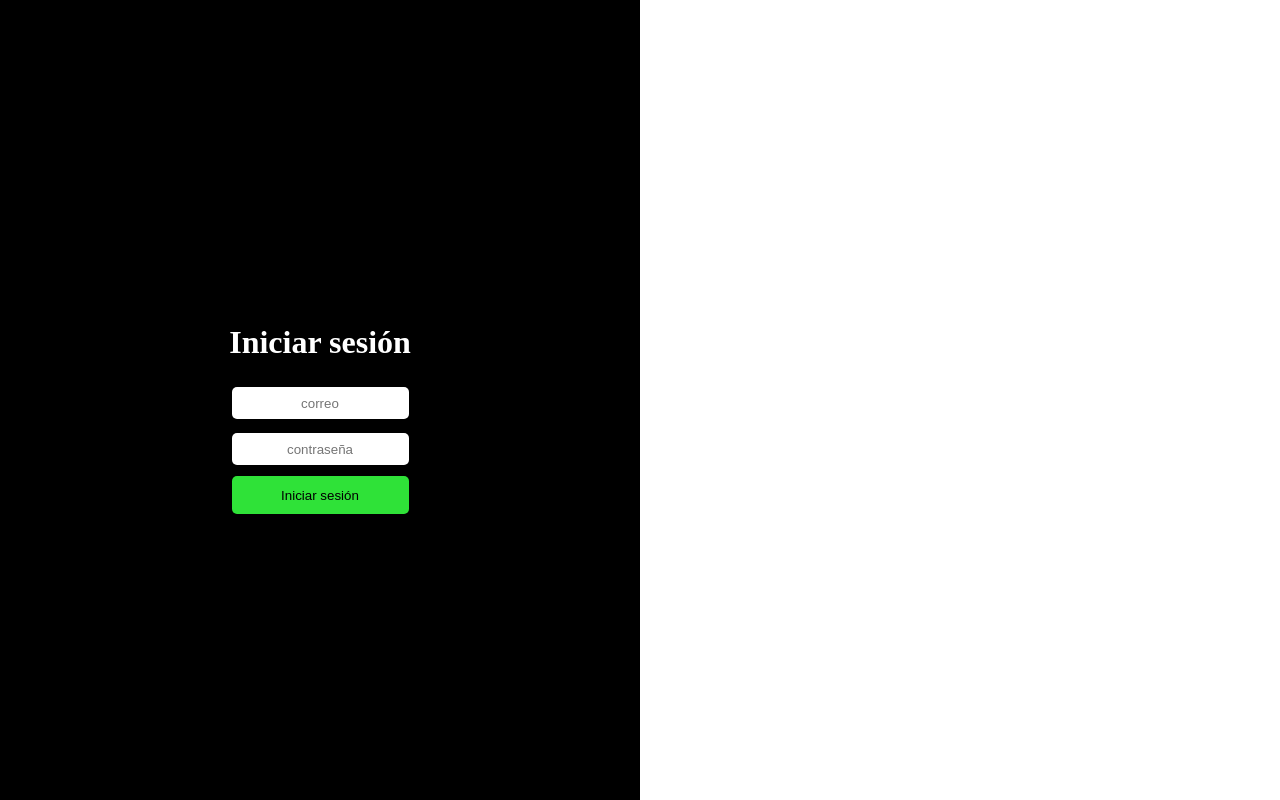
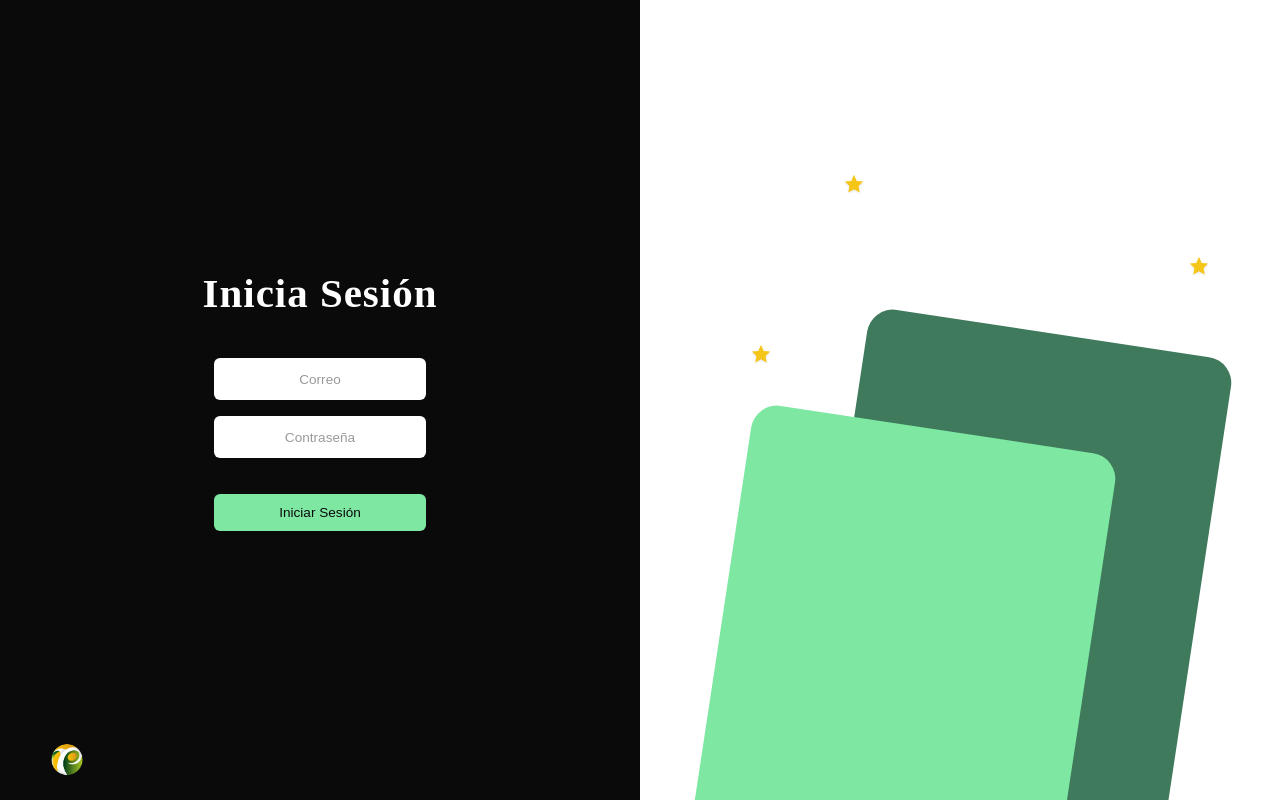
Before and after one commit to davidsc21/Pagina_contratos, a plain HTML site: page Frontend/login.html in a window 1280 px wide. Drawn offline with Linux system fonts and the light colour scheme.

Commit message:
feat: :sparkles: login page

```diff
--- a/Frontend/CSS/styles.css
+++ b/Frontend/CSS/styles.css
@@ -3,58 +3,174 @@
     margin: 0;
 }
 
-.container{
-    display: flex;
-    width: 100%;
-    height: 100vh;
+:root {
+  --bg-black: #0a0a0a;
+  --bg-white: #ffffff;
+  --green-light: #7ee8a3;
+  --green-dark: #3f7a5c;
+  --green-darker: #1f4a35;
+  --star-yellow: #f5c518;
+  --input-bg: #ffffff;
+  --input-text: #444444;
 }
 
-.login-container{
+* {
+  margin: 0;
+  padding: 0;
+  box-sizing: border-box;
+}
+
+body {
+  font-family: 'Poppins', sans-serif;
+  min-height: 100vh;
+  overflow: hidden;
+}
+
+.page {
+  display: flex;
+  min-height: 100vh;
+  width: 100%;
+}
+
+/* LEFT PANEL */
+.left-panel {
+  background-color: var(--bg-black);
   display: flex;
   flex-direction: column;
+  justify-content: center;
   align-items: center;
-    justify-content: center;
-    height: 100vh;
-    text-align: center;
-    h1{
-        color: white;
-        margin-bottom: 4%;
-    }
-    background-color:black;
+  padding: 0 8%;
+  position: relative;
   width: 50%;
 }
 
-.input-container{
-    display:grid;
-    gap: 15%;
-    width: 100%;
-    align-items: center;
-    text-align: center;
-    justify-content: center;
-    input{
-        border: none;
-        border-radius: 5px;
-        padding: 5%;
+.title {
+  font-family: 'Alfa Slab One', serif;
+  color: #ffffff;
+  font-size: clamp(1.8rem, 3.2vw, 2.6rem);
+  letter-spacing: 1px;
+  margin-bottom: 2.5rem;
+  line-height: 1.2;
   text-align: center;
 }
-    input:hover{
-        border: 2px solid #2fe238;
-        border-radius: 5px;
-        padding: 5%;
+
+.form-group {
+  margin-bottom: 1rem;
+  max-width: 340px;
+  text-align: center;
+  align-items: center;
+  display: flex;
+  flex-direction: column;
+  justify-content: center;
 }
-    input:focus{
+
+.form-group input {
+  width: 100%;
+  padding: 0.85rem 1.1rem;
+  border: none;
+  border-radius: 6px;
+  font-family: 'Poppins', sans-serif;
+  font-size: 0.85rem;
   outline: none;
-        border: 2px solid #2fe238;
+  text-align: center;
 }
-    button{
+
+.form-group input::placeholder {
+  color: #9a9a9a;
+}
+
+.form-group input::focus {
+  color: #9a9a9a;
+  border-color: #3f7a5c;
+}
+
+
+.btn-login {
+  margin-top: 1.2rem;
+  padding: 0.7rem 1.6rem;
+  background-color: var(--green-light);
+  color: #0a0a0a;
   border: none;
-        border-radius: 5px;
-        background-color: #2fe238;
-        height: 160% ;
-        margin-top: 5%;
+  width: 100%;
+  border-radius: 6px;
+  font-family: 'Poppins', sans-serif;
+  font-size: 0.85rem;
+  font-weight: 500;
+  cursor: pointer;
+  transition: filter 0.15s ease;
 }
-    button:hover{
-        background-color: #d4e068;
-        cursor: pointer;
+
+.btn-login:hover {
+  filter: brightness(0.95);
 }
+
+.logo {
+  position: absolute;
+  bottom: 24px;
+  left: 8%;
+  width: 32px;
+  height: 32px;
+  border-radius: 50%;
+  overflow: hidden;
 }
+
+.logo img {
+  width: 100%;
+  height: 100%;
+  object-fit: cover;
+}
+
+/* RIGHT PANEL */
+.right-panel {
+  background-color: var(--bg-white);
+  flex: 1;
+  position: relative;
+  overflow: hidden;
+}
+
+.card {
+  position: absolute;
+  border-radius: 26px;
+  width: 57.5%;
+  height: 160%;
+  transform-origin: top left;
+  transform: rotate(8.6deg);
+}
+
+.card-dark {
+  background-color: var(--green-dark);
+  top: 38.2%;
+  left: 36.1%;
+}
+
+.card-light {
+  background-color: var(--green-light);
+  top: 50.3%;
+  left: 17.9%;
+}
+
+.star {
+  position: absolute;
+  color: var(--star-yellow);
+  width: 22px;
+  height: 22px;
+  transform: translate(-50%, -50%);
+  filter: drop-shadow(0 1px 1px rgba(0,0,0,0.1));
+}
+
+.star svg {
+  width: 100%;
+  height: 100%;
+}
+
+.star-1 { top: 23.0%; left: 33.4%; }
+.star-2 { top: 33.3%; left: 87.4%; }
+.star-3 { top: 44.2%; left: 18.9%; }
+
+/* RESPONSIVE */
+@media (max-width: 800px) {
+  .page { flex-direction: column; }
+  .left-panel, .right-panel { flex: none; }
+  .left-panel { padding: 3rem 6%; }
+  .right-panel { height: 40vh; }
+}
--- a/Frontend/login.html
+++ b/Frontend/login.html
@@ -8,18 +8,49 @@
 
 </head>
 <body>
-    <div  class="container">
-        <div class="login-container">
-            <h1>Iniciar sesión</h1>
-            <div class="input-container">
-                <input placeholder="correo">
-                <input placeholder="contraseña">
-                <button>Iniciar sesión</button>
-            </div>
-        </div>
-        <div class="Decoration">
+    <div class="page">
 
-        </div>
+  <!-- LEFT: LOGIN FORM -->
+  <div class="left-panel">
+    <h1 class="title">Inicia Sesión</h1>
+
+    <form>
+      <div class="form-group">
+        <input type="email" placeholder="Correo" required>
+      </div>
+      <div class="form-group">
+        <input type="password" placeholder="Contraseña" required>
+      </div>
+      <button type="submit" class="btn-login">Iniciar Sesión</button>
+    </form>
+
+    <div class="logo">
+      <img src="./Media/palmas_logo.png" alt="logo">
     </div>
+  </div>
+
+  <!-- RIGHT: DECORATIVE GRAPHIC -->
+  <div class="right-panel">
+    <div class="card card-dark"></div>
+    <div class="card card-light"></div>
+
+    <div class="star star-1">
+      <svg viewBox="0 0 24 24" fill="currentColor">
+        <path d="M12 2l2.9 6.6L22 9.3l-5 4.9 1.2 7.1L12 17.8l-6.2 3.5L7 14.2 2 9.3l7.1-0.7L12 2z"/>
+      </svg>
+    </div>
+    <div class="star star-2">
+      <svg viewBox="0 0 24 24" fill="currentColor">
+        <path d="M12 2l2.9 6.6L22 9.3l-5 4.9 1.2 7.1L12 17.8l-6.2 3.5L7 14.2 2 9.3l7.1-0.7L12 2z"/>
+      </svg>
+    </div>
+    <div class="star star-3">
+      <svg viewBox="0 0 24 24" fill="currentColor">
+        <path d="M12 2l2.9 6.6L22 9.3l-5 4.9 1.2 7.1L12 17.8l-6.2 3.5L7 14.2 2 9.3l7.1-0.7L12 2z"/>
+      </svg>
+    </div>
+  </div>
+
+</div>
 </body>
 </html>
```
Also changed, not shown: Frontend/Media/palmas_logo.png (added). Lines whose indentation alone changed are shown as unchanged.
